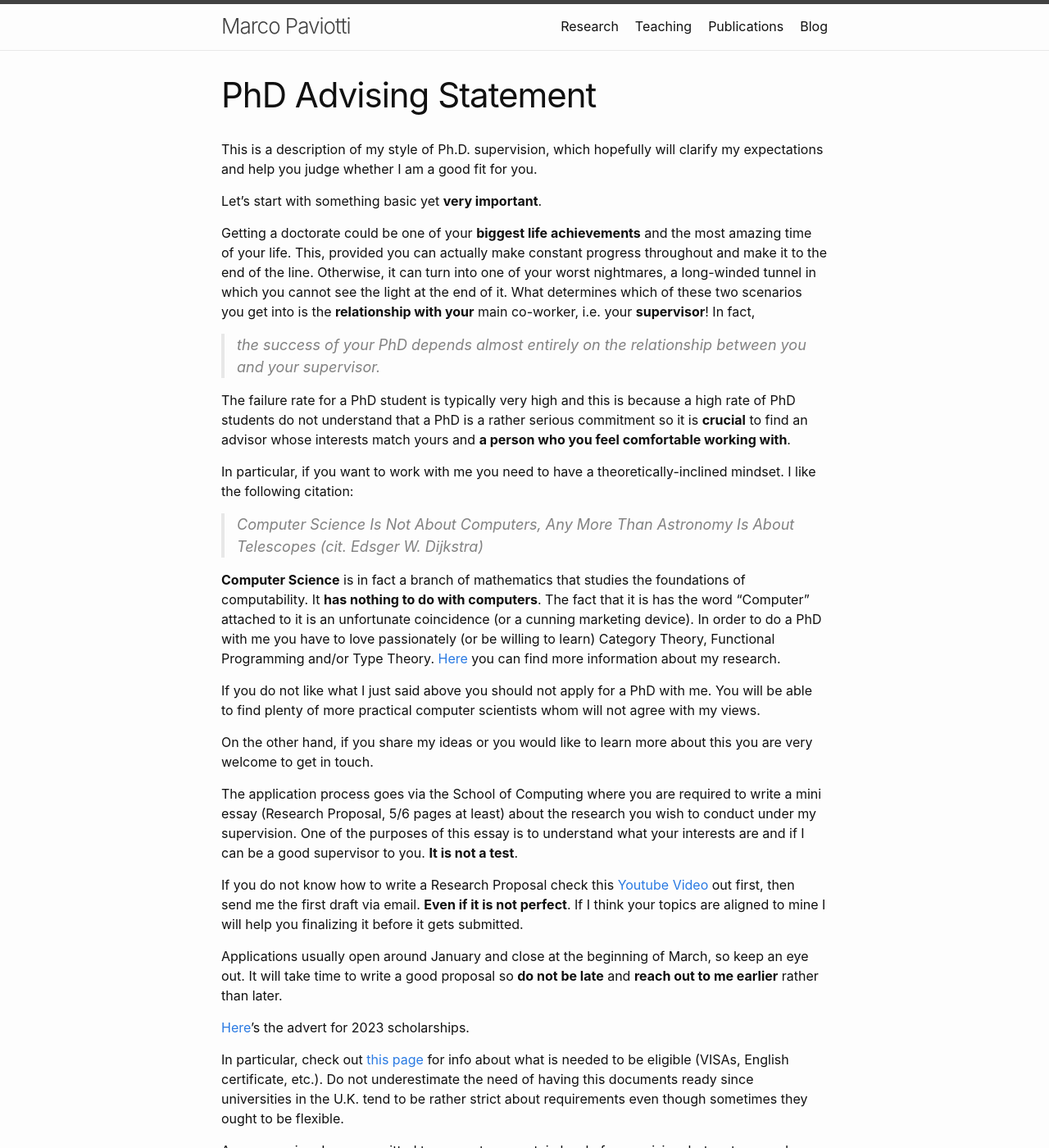
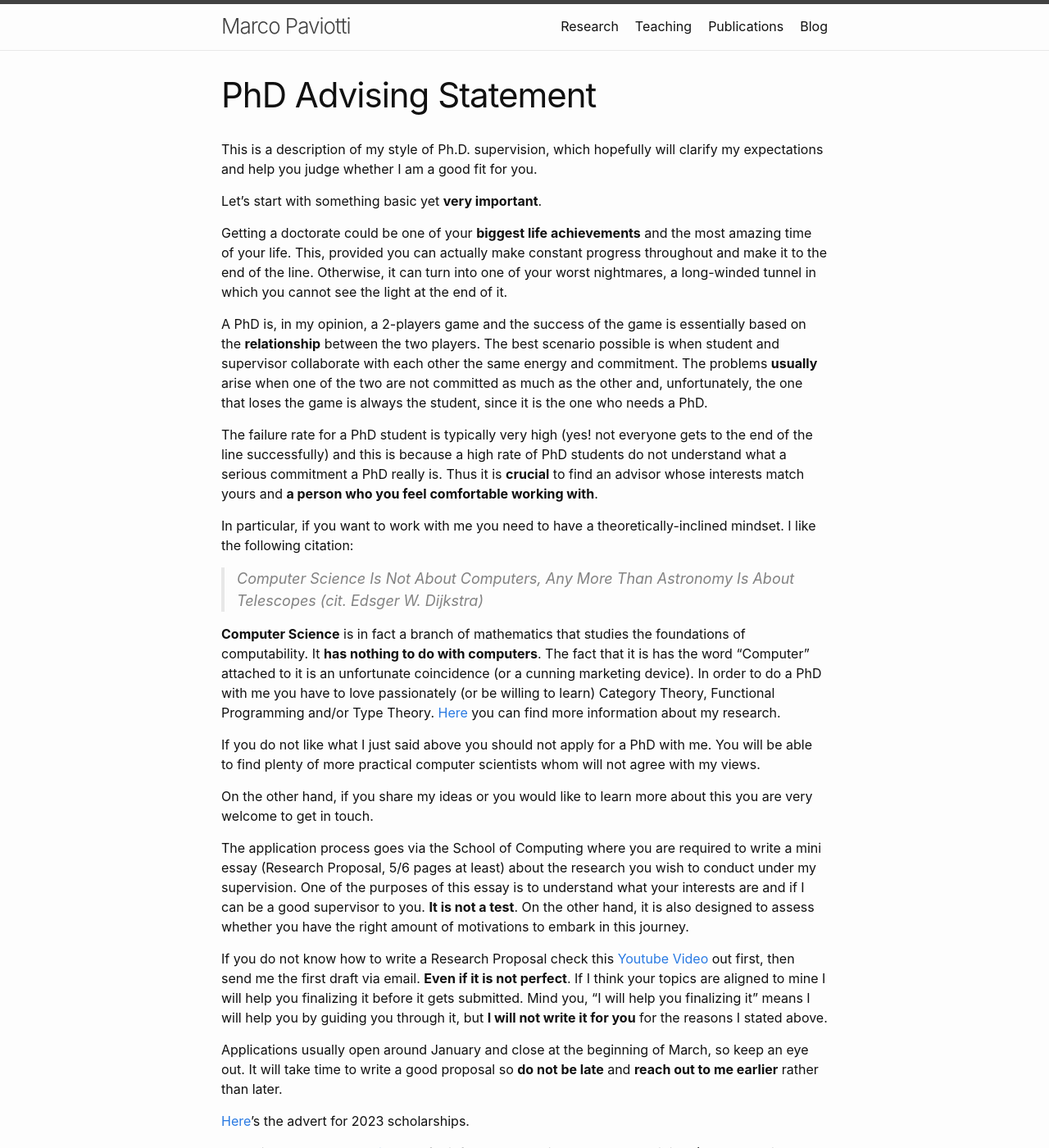
Before and after one commit to mpaviotti/mpaviotti.github.com, a Jekyll site: the page built from phd.markdown, in a window 1280 px wide and 1400 px high. Shown: the whole window at 82% size. Built offline with Jekyll 4.4.1, drawn with Linux system fonts in a browser that asks for light colours.

Commit message:
PhD advising statement

```diff
--- a/phd.markdown
+++ b/phd.markdown
@@ -11,16 +11,21 @@ Let's start with something basic yet **very important**.
 Getting a doctorate could be one of your **biggest life achievements** and the
 most amazing time of your life. This, provided you can actually make constant
 progress throughout and make it to the end of the line. Otherwise, it can turn
-into one of your worst nightmares, a long-winded tunnel in which you cannot see the
-light at the end of it. What determines which of these two scenarios you get
-into is the **relationship with your** main co-worker, i.e. your **supervisor**! In fact,
+into one of your worst nightmares, a long-winded tunnel in which you cannot see
+the light at the end of it.
 
-> the success of your PhD depends almost entirely on the relationship between you and your supervisor.
+A PhD is, in my opinion, a 2-players game and the success of the game is
+essentially based on the **relationship** between the two players. The best
+scenario possible is when student and supervisor collaborate with each other the
+same energy and commitment. The problems **usually** arise when one of the two
+are not committed as much as the other and, unfortunately, the one that loses
+the game is always the student, since it is the one who needs a PhD.
 
-The failure rate for a PhD student is typically very high and this is because a
-high rate of  PhD students do not understand that a PhD is a rather serious
-commitment so it is **crucial** to find an advisor whose interests match yours
-and **a person who you feel comfortable working with**.
+The failure rate for a PhD student is typically very high (yes! not everyone
+gets to the end of the line successfully) and this is because a high rate of
+PhD students do not understand what a serious commitment a PhD really is. Thus
+it is **crucial** to find an advisor whose interests match yours and **a person
+who you feel comfortable working with**.
 
 In particular, if you want to work with me you need to have a theoretically-inclined mindset. I like the following citation:
 
@@ -45,12 +50,15 @@ The application process goes via the School of Computing where you are required
 to write a mini essay (Research Proposal, 5/6 pages at least) about the research
 you wish to conduct under my supervision. One of the purposes of this essay is
 to understand what your interests are and if I can be a good supervisor to you.
-**It is not a test**.
+**It is not a test**. On the other hand, it is also designed to assess whether you
+have the right amount of motivations to embark in this journey.
 
 If you do not know how to write a Research Proposal check this [Youtube
 Video](https://www.youtube.com/watch?v=s5nLdm4Dt-0) out first, then send me the
 first draft via email. **Even if it is not perfect**. If I think your topics are
-aligned to mine I will help you finalizing it before it gets submitted.
+aligned to mine I will help you finalizing it before it gets submitted.  Mind
+you, "I will help you finalizing it" means I will help you by guiding you
+through it, but **I will not write it for you** for the reasons I stated above.
 
 Applications usually open around January and close at the beginning of March, so
 keep an eye out. It will take time to write a good proposal so **do not be
```
